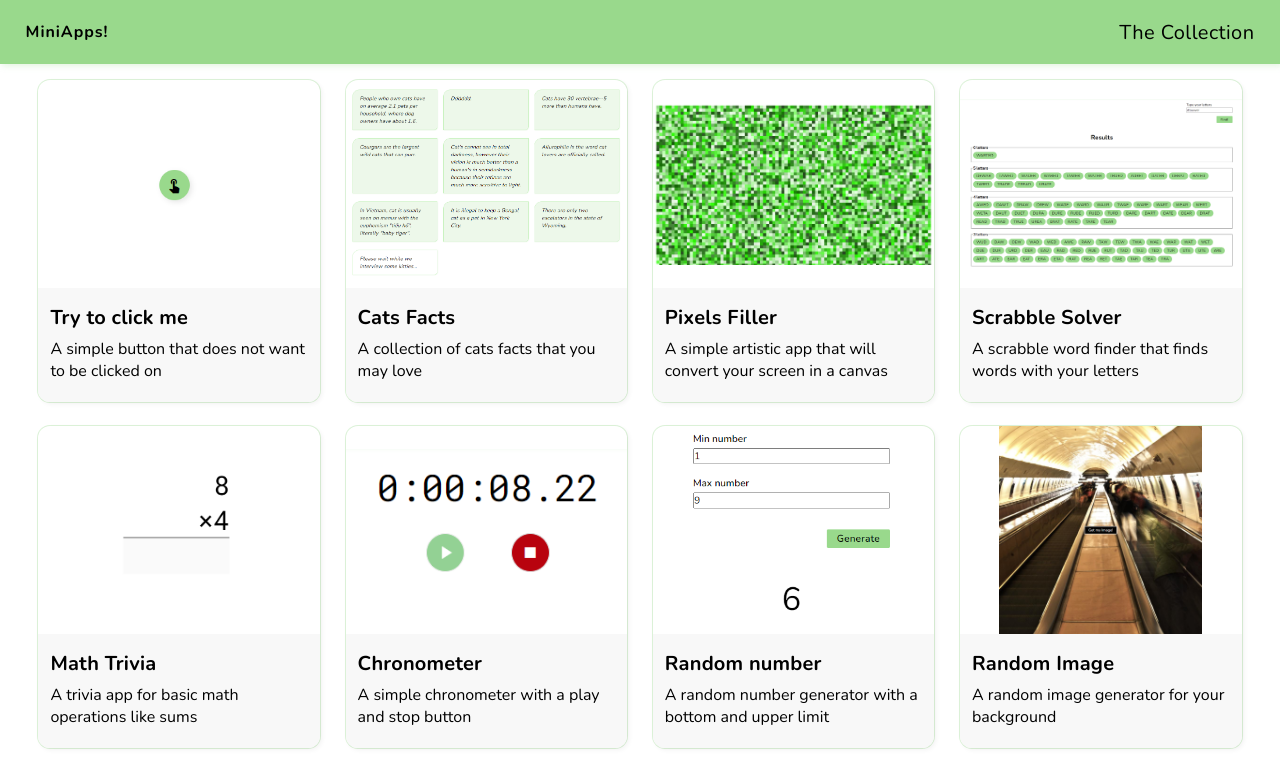
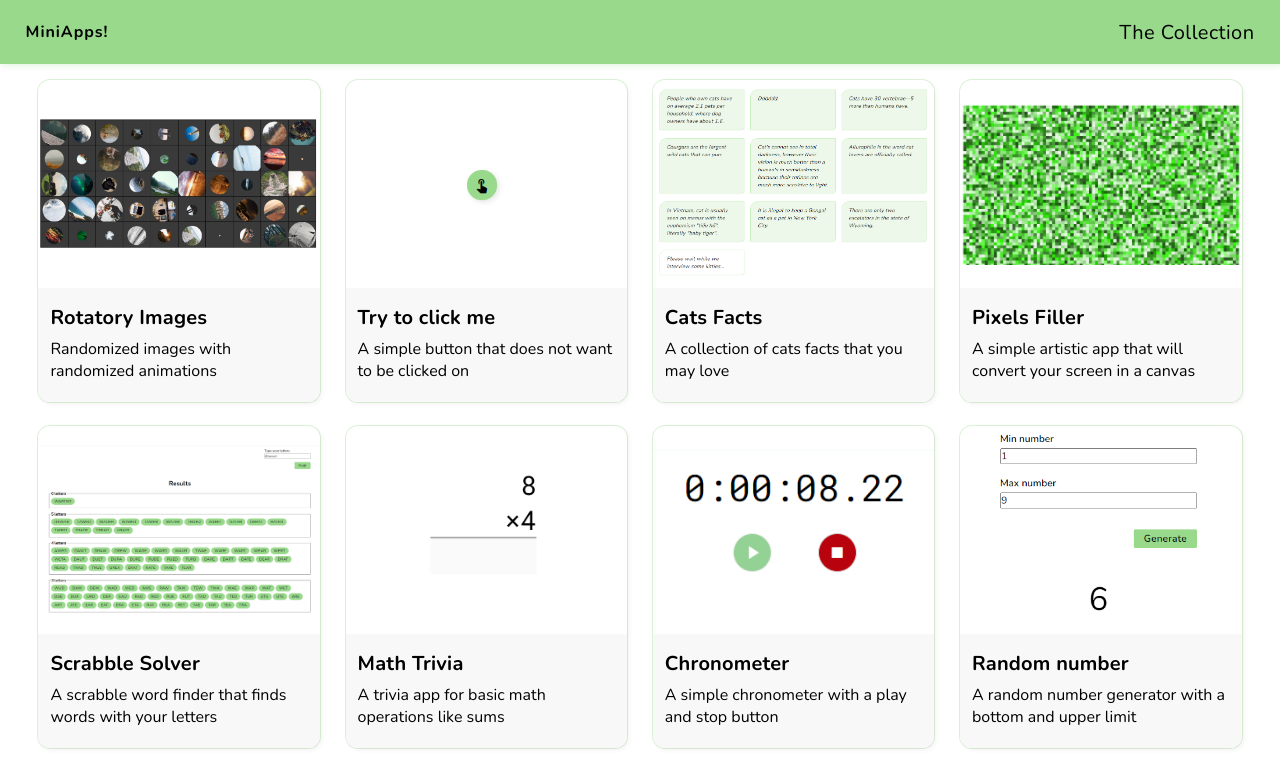
Before and after one commit to andres-linares/miniapps, a Nuxt app: page / in a window 1280 px wide. Shown: the top 770 px of the page. Built offline with nearby package versions, Linux system fonts and the light colour scheme.

Commit message:
feat: add rotatory-images

```diff
--- a/assets/json/apps.json
+++ b/assets/json/apps.json
@@ -1,4 +1,10 @@
 [
+  {
+    "title": "Rotatory Images",
+    "description": "Randomized images with randomized animations",
+    "url": "/apps/rotatory-images",
+    "preview": "previews/rotatory-images.png"
+  },
   {
     "title": "Try to click me",
     "description": "A simple button that does not want to be clicked on",
--- /dev/null
+++ b/pages/apps/rotatory-images.vue
@@ -0,0 +1,88 @@
+<template>
+  <ul>
+    <li v-for="index in 50" :key="index">
+      <img
+        :src="`https://picsum.photos/300?random=${index}`"
+        alt=""
+        :style="{
+          '--animation-time': getRandomTime(),
+          '--max-rotation': getMaxRotation(),
+          '--timing-function': getTimingFunction(),
+          '--min-scale': getMinScale(),
+          '--max-scale': getMaxScale(),
+        }"
+      />
+    </li>
+  </ul>
+</template>
+
+<script>
+export default {
+  name: "RotatoryImages",
+  created() {
+    this.$store.commit("setTitle", this.$metaInfo.title);
+  },
+  methods: {
+    getRandomTime() {
+      return Math.round(Math.random() * 3000 + 3500) + "ms";
+    },
+    getMaxRotation() {
+      const maxAngle = Math.round(Math.random() * 1000 + 360);
+
+      return Math.random() < 0.5 ? `${maxAngle}deg` : `-${maxAngle}deg`;
+    },
+    getTimingFunction() {
+      const x1 = Math.random();
+      const y1 = Math.random();
+      const x2 = Math.random();
+      const y2 = Math.random();
+
+      return `cubic-bezier(${x1}, ${y1}, ${x2}, ${y2})`;
+    },
+    getMinScale() {
+      return Math.random() * 0.5;
+    },
+    getMaxScale() {
+      return Math.random() + 0.75;
+    },
+  },
+  head() {
+    return {
+      title: "Rotatory Images",
+    };
+  },
+};
+</script>
+
+<style scoped>
+ul {
+  display: grid;
+  grid-template-columns: repeat(auto-fill, minmax(10rem, 1fr));
+  grid-auto-rows: 10rem;
+  overflow: hidden;
+  box-shadow: 0 0 1px 2px #000;
+}
+
+li {
+  overflow: hidden;
+  background: #000000c5;
+  border: 1px solid #000;
+}
+
+img {
+  animation: rotate var(--animation-time, 1500ms) var(--timing-function, linear)
+    infinite alternate;
+  border-radius: 50%;
+  border: none;
+}
+
+@keyframes rotate {
+  from {
+    transform: rotate(0) scale(var(--min-scale, 0.1));
+  }
+
+  to {
+    transform: rotate(var(--max-rotation, 360deg)) scale(var(--max-scale, 2));
+  }
+}
+</style>
```
Also changed, not shown: static/previews/rotatory-images.png (added).
